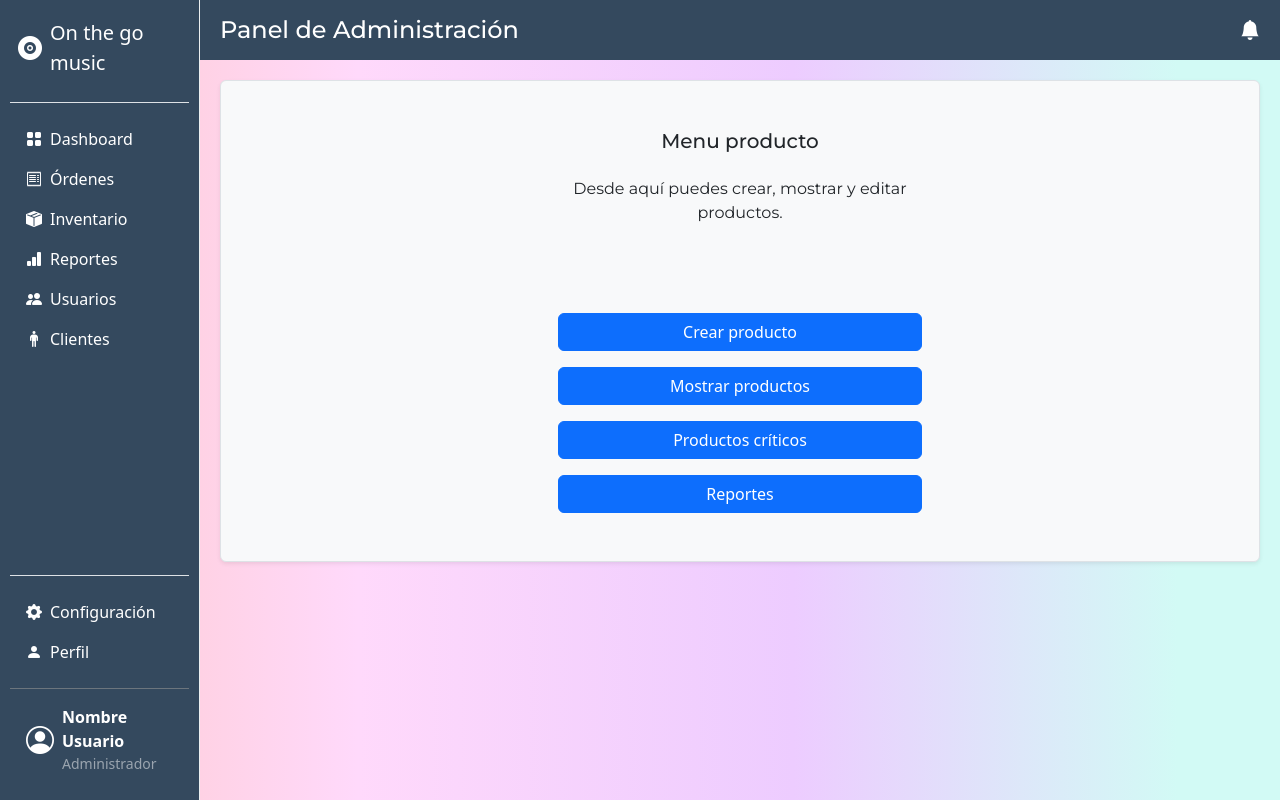
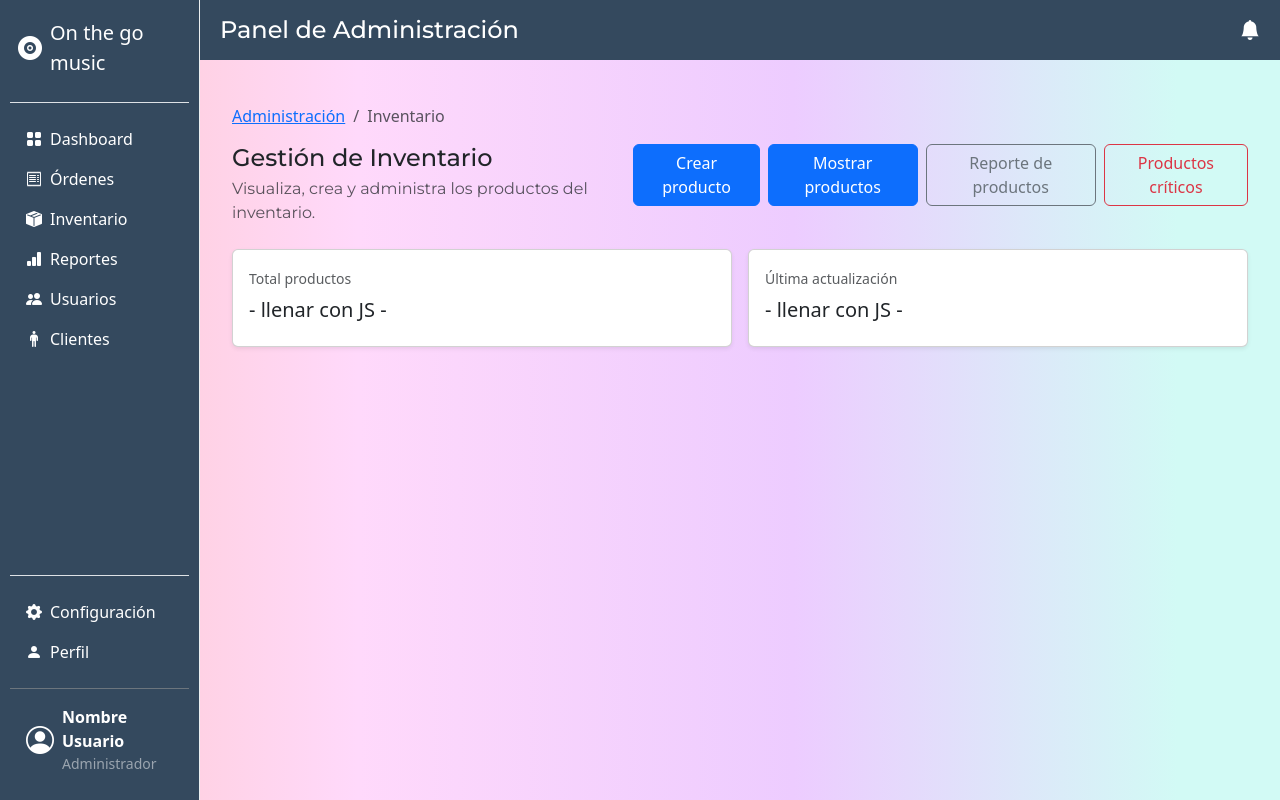
Before and after one commit to DamagedGhost/otgm-react, a React (Create React App) app: page /Admin/Inventario in a window 1280 px wide. Built offline with nearby package versions, Linux system fonts and the light colour scheme.

Commit message:
Detalles Boleta y Inventario

```diff
--- a/src/App.js
+++ b/src/App.js
@@ -57,7 +57,7 @@ function App() {
         <Route path="/Admin/Inventario" element={<MainInventario />} />
         <Route path="/Admin/Inventario/NuevoProducto" element={<NuevoProducto />} />
         <Route path="/Admin/Inventario/ListadoProductos" element={<ListadoProductos />} />
-        <Route path="/Admin/Inventario/EditarProducto" element={<EditarProducto />} />
+        <Route path="/Admin/Inventario/EditarProducto/:id" element={<EditarProducto />} /> {/* <--- ASÍ DEBE QUEDAR */}
         <Route path="/Admin/Inventario/ProductoReporte" element={<ProductoReporte />} />
         <Route path="/Admin/Inventario/ProductosCriticos" element={<ProductosCriticos />} />
         {/* ADMIN USUARIOS ROUTES */}
--- a/src/pages/admin/AdminHomePage.js
+++ b/src/pages/admin/AdminHomePage.js
@@ -1,64 +1,22 @@
 import React from 'react';
 import AdminTemplate from '../../templates/AdminTemplate';
-import Box from '@mui/material/Box'; // Necesitamos Box para ordenar los gráficos
-import DonutChart from '../../components/organisms/Grafico';
-
-// --- DATA DE DEMOSTRACIÓN ---
-
-// 1. Demo para "Usuarios"
-const userStatusData = [
-  { id: 0, label: 'Activos', value: 125, color: '#00C49F' },
-  { id: 1, label: 'Inactivos', value: 40, color: '#FFBB28' },
-  { id: 2, label: 'Baneados', value: 12, color: '#FF8042' },
-];
-
-// 2. Demo para "Órdenes" (el "etc.")
-const orderStatusData = [
-  { id: 0, label: 'Pendientes', value: 35, color: '#0088FE' },
-  { id: 1, label: 'Enviadas', value: 80, color: '#00C49F' },
-  { id: 2, label: 'Completadas', value: 210, color: '#98bf45' },
-  { id: 3, label: 'Canceladas', value: 15, color: '#fa938e' },
-];
-// ------------------------------
-
 
 const AdminHomePage = () => {
     return (
-        <AdminTemplate>
-            <main className="flex-grow-1" id="main-content">
-                <div className="container-fluid p-4">
-                    <h2 className="h5 mb-4">Bienvenido al panel de administración</h2>
-                    <p>Desde aquí puedes gestionar las órdenes, el inventario, los reportes y más.</p>
-                </div>
+      <AdminTemplate>
+        <main className="flex-grow-1" id="main-content" role="main">
+          <div className="container-fluid py-4">
+            <nav aria-label="breadcrumb" className="mb-3">
+              <ol className="breadcrumb mb-0">
+                <li className="breadcrumb-item active" aria-current="page">Administración</li>
+              </ol>
+            </nav>
+            <h2 className="h5 mb-4">Bienvenido al panel de administración</h2>
+            <p>Desde aquí puedes gestionar las órdenes, el inventario, los reportes y más.</p>
+          </div>
+        </main>
+      </AdminTemplate>
 
-                <div className="card shadow-sm mb-4 text-center profile-card-animation">
-                  {/* Contenedor para los gráficos */}
-                  <Box
-                    sx={{
-                      display: 'flex',
-                      flexWrap: 'wrap', // Para que se ajusten en móviles
-                      justifyContent: 'center', // Centramos los gráficos
-                      gap: 4, // Espacio entre gráficos
-                      p: 2
-                    }}
-                  >
-
-                    {/* 👇 Gráfico 1: Pasamos la data y título de Usuarios */}
-                    <DonutChart
-                      title="Usuarios por Estado"
-                      data={userStatusData}
-                    />
-
-                    {/* 👇 Gráfico 2: Pasamos la data y título de Órdenes */}
-                    <DonutChart
-                      title="Órdenes por Estado"
-                      data={orderStatusData}
-                    />
-
-                  </Box>
-                </div>
-            </main>
-        </AdminTemplate>
     );
 };
 
--- a/src/pages/admin/Boleta/MainBoleta.js
+++ b/src/pages/admin/Boleta/MainBoleta.js
@@ -19,7 +19,6 @@ const MainBoleta = () => {
               <p className="text-muted mb-0">Visualiza, crea y administra las boletas emitidas por el sistema.</p>
             </div>
             <div className="d-flex gap-2">
-              <Button label="Crear Boleta" href="/Admin/Boleta/Nueva" />
               <Button label="Mostrar Boletas" href="/Admin/Boleta/MostrarBoletas" />
             </div>
           </header>
@@ -27,60 +26,25 @@ const MainBoleta = () => {
           <section aria-labelledby="boleta-overview" className="mb-4">
             <h2 id="boleta-overview" className="visually-hidden">Resumen de boletas</h2>
             <div className="row g-3">
-              <div className="col-sm-6 col-md-3">
+              <div className="col-sm-6 col-md-6">
                 <div className="card shadow-sm profile-card-animation-1">
                   <div className="card-body">
                     <small className="text-muted">Total emitidas</small>
-                    <div className="h5 mt-2">1,234</div>
+                    <div className="h5 mt-2">- llenar con JS -</div>
                   </div>
                 </div>
               </div>
-              <div className="col-sm-6 col-md-3">
-                <div className="card shadow-sm profile-card-animation-2">
-                  <div className="card-body">
-                    <small className="text-muted">Pendientes</small>
-                    <div className="h5 mt-2">12</div>
-                  </div>
-                </div>
-              </div>
-              <div className="col-sm-6 col-md-3">
-                <div className="card shadow-sm profile-card-animation-3">
-                  <div className="card-body">
-                    <small className="text-muted">Rechazadas</small>
-                    <div className="h5 mt-2">3</div>
-                  </div>
-                </div>
-              </div>
-              <div className="col-sm-6 col-md-3">
+              <div className="col-sm-6 col-md-6">
                 <div className="card shadow-sm profile-card-animation-4">
                   <div className="card-body">
                     <small className="text-muted">Última emisión</small>
-                    <div className="h5 mt-2">2025-10-29</div>
+                    <div className="h5 mt-2">- llenar con JS -</div>
                   </div>
                 </div>
               </div>
             </div>
           </section>
 
-          <section aria-labelledby="boleta-actions">
-            <div className="d-flex align-items-center mb-3">
-              <label htmlFor="boleta-search" className="me-2 visually-hidden">Buscar boletas</label>
-              <input
-                id="boleta-search"
-                type="search"
-                className="form-control me-3 profile-card-animation"
-                placeholder="Buscar por número, cliente o referencia"
-                style={{ maxWidth: 420 }}
-                aria-label="Buscar boletas"
-              />
-            </div>
-
-            <div className="card shadow-sm profile-card-animation">
-              <div className="card-body">
-                <p className="text-muted mb-0">Tabla de boletas (placeholder). En la siguiente pantalla podrás filtrar y gestionar cada registro.</p>
-              </div>
-            </div>
-          </section>
         </div>
       </main>
     </AdminTemplate>
--- a/src/pages/admin/Boleta/MostrarBoletas.js
+++ b/src/pages/admin/Boleta/MostrarBoletas.js
@@ -3,14 +3,21 @@ import AdminTemplate from "../../../templates/AdminTemplate";
 const MostrarBoletas = () => {
     return (
         <AdminTemplate>
-            <div id="main-content" className="flex-grow-1">
-            <div className="">
-                <h2 className="h5 mb-4">Menu Listado de Boletas</h2>
+        <main className="flex-grow-1" id="main-content" role="main">
+            <div className="container-fluid py-4">
+            <nav aria-label="breadcrumb" className="mb-3">
+                <ol className="breadcrumb mb-0">
+                <li className="breadcrumb-item"><a href="/Admin">Administración</a></li>
+                <li className="breadcrumb-item"><a href="/Admin/Boleta">Boletas</a></li>
+                <li className="breadcrumb-item active" aria-current="page">Mostrar Boletas</li>
+                </ol>
+            </nav>
+            <h2 className="h5 mb-4">Menu Listado de Boletas</h2>
             </div>
             <div className="container-fluid p-4 bg-white shadow-sm rounded">
-                <table id="dataTable" className="table table-striped table-bordered">
+            <table id="dataTable" className="table table-striped table-bordered">
                 <thead>
-                    <tr>
+                <tr>
                     <th>Número</th>
                     <th>Fecha</th>
                     <th>Cliente</th>
@@ -18,15 +25,15 @@ const MostrarBoletas = () => {
                     <th>Método de Pago</th>
                     <th>Estado</th>
                     <th>Acciones</th>
-                    </tr>
+                </tr>
                 </thead>
-                <tbody>
-                    {/* Se llenará con JS */}
-                </tbody>
-                </table>
+                {/* Aquí irán las filas de las boletas dinámicamente */}
+                <tbody />
+            </table>
             </div>
-            </div>
+        </main>
         </AdminTemplate>
+
     );
 }
 
--- a/src/pages/admin/Inventario/EditarProducto.js
+++ b/src/pages/admin/Inventario/EditarProducto.js
@@ -62,8 +62,16 @@ const EditarProducto = () => {
 
     return (
         <AdminTemplate>
-            <section className="flex-grow-1" id="main-content">
-                <div className="bg-white p-4 shadow-sm rounded">
+            <section className="flex-grow-1" id="main-content" role="main">
+                <div className="container-fluid py-4">
+                    <nav aria-label="breadcrumb" className="mb-3">
+                        <ol className="breadcrumb mb-0">
+                            <li className="breadcrumb-item"><a href="/Admin">Administración</a></li>
+                            <li className="breadcrumb-item"><a href="/Admin/Inventario">Inventario</a></li>
+                            <li className="breadcrumb-item active" aria-current="page">Editar Producto</li>
+                        </ol>
+                    </nav>
+                    <div className="bg-white p-4 shadow-sm rounded">
                     <h1>Editar Producto (ID: {formData.id})</h1>
 
                     <form id="editForm" onSubmit={handleSubmit}>
@@ -159,6 +167,7 @@ const EditarProducto = () => {
                             </button>
                         </div>
                     </form>
+                    </div>
                 </div>
             </section>
         </AdminTemplate>
--- a/src/pages/admin/Inventario/ListadoProductos.js
+++ b/src/pages/admin/Inventario/ListadoProductos.js
@@ -21,9 +21,26 @@ const ListadoProductos = () => {
 
     return (
         <AdminTemplate>
-            <div className="flex-grow-1" id="main-content">
-                <div className="bg-white p-4 shadow-sm rounded">
-                    <h2 className="h5 mb-4">Listado de Productos</h2>
+            <main className="flex-grow-1" id="main-content" role="main">
+            <div className="container-fluid py-4">
+                <nav aria-label="breadcrumb" className="mb-3">
+                <ol className="breadcrumb mb-0">
+                    <li className="breadcrumb-item"><a href="/Admin">Administración</a></li>
+                    <li className="breadcrumb-item"><a href="/Admin/Inventario">Inventario</a></li>
+                    <li className="breadcrumb-item active" aria-current="page">Listado Productos</li>
+                </ol>
+                </nav>
+
+                <header className="d-flex align-items-start justify-content-between mb-4">
+                <div>
+                    <h1 className="h4 mb-1">Gestión de Inventario</h1>
+                    <p className="text-muted mb-0">Visualiza, crea y administra los productos del inventario.</p>
+                </div>
+                <div className="d-flex gap-2">
+                    <a className="btn btn-outline-primary" href="/Admin/Inventario/NuevoProducto">Crear producto</a>
+                    <a className="btn btn-primary" href="/Admin/Inventario/ListadoProductos">Mostrar productos</a>
+                </div>
+                </header>
                     <div className="table-responsive">
                         <table id="dataTable" className="table table-striped table-bordered">
                             <thead>
@@ -74,7 +91,7 @@ const ListadoProductos = () => {
                         </table>
                     </div>
                 </div>
-            </div>
+            </main>
         </AdminTemplate>
     );
 };
--- a/src/pages/admin/Inventario/MainInventario.js
+++ b/src/pages/admin/Inventario/MainInventario.js
@@ -5,21 +5,52 @@ import Button from '../../../components/atoms/Button';
 const MainInventario = () => {
     return (
         <AdminTemplate>
-            <div className="flex-grow-1 " id="main-content">
-            <div className="d-flex flex-column align-items-center bg-light border rounded p-4 gap-4 shadow-sm">
-            <div className="text-center p-4 col-5">
-                <h2 className="h5 mb-4">Menu producto</h2>
-                <p>Desde aquí puedes crear, mostrar y editar productos.</p>
-                {/* Contenido adicional del panel de administración */}
+          <main className="flex-grow-1" id="main-content" role="main">
+            <div className="container-fluid py-4">
+              <nav aria-label="breadcrumb" className="mb-3">
+                <ol className="breadcrumb mb-0">
+                  <li className="breadcrumb-item"><a href="/Admin">Administración</a></li>
+                  <li className="breadcrumb-item active" aria-current="page">Inventario</li>
+                </ol>
+              </nav>
+
+              <header className="d-flex align-items-start justify-content-between mb-4">
+                <div>
+                  <h1 className="h4 mb-1">Gestión de Inventario</h1>
+                  <p className="text-muted mb-0">Visualiza, crea y administra los productos del inventario.</p>
+                </div>
+                <div className="d-flex gap-2">
+                  <Button label="Crear producto" href="/Admin/Inventario/NuevoProducto" />
+                  <Button label="Mostrar productos" href="/Admin/Inventario/ListadoProductos" />
+                  <Button label="Reporte de productos" variant="outline-secondary" href="/Admin/Inventario/ProductoReporte" />
+                  <Button label="Productos críticos" variant="outline-danger" href="/Admin/Inventario/ProductosCriticos" />
+                </div>
+              </header>
+
+              <section aria-labelledby="inventario-overview" className="mb-4">
+                <h2 id="inventario-overview" className="visually-hidden">Resumen de inventario</h2>
+                <div className="row g-3">
+                  <div className="col-sm-6 col-md-6">
+                    <div className="card shadow-sm profile-card-animation-1">
+                      <div className="card-body">
+                        <small className="text-muted">Total productos</small>
+                        <div className="h5 mt-2">- llenar con JS -</div>
+                      </div>
+                    </div>
+                  </div>
+                  <div className="col-sm-6 col-md-6">
+                    <div className="card shadow-sm profile-card-animation-4">
+                      <div className="card-body">
+                        <small className="text-muted">Última actualización</small>
+                        <div className="h5 mt-2">- llenar con JS -</div>
+                      </div>
+                    </div>
+                  </div>
+                </div>
+              </section>
+
             </div>
-            <div className="d-flex flex-column gap-3 p-4 col-5" id="user-menu">
-                <Button label="Crear producto" href="/Admin/Inventario/NuevoProducto" />
-                <Button label="Mostrar productos" href="/MostrarProductos" />
-                <Button label="Productos críticos" href="/ProductosCriticos" />
-                <Button label="Reportes" href="/Reportes" />
-            </div>
-            </div>
-            </div>
+          </main>
         </AdminTemplate>
     );
 };
--- a/src/pages/admin/Inventario/NuevoProducto.js
+++ b/src/pages/admin/Inventario/NuevoProducto.js
@@ -39,12 +39,33 @@ const NuevoProducto = () => {
 
     return (
       <AdminTemplate>
-        <section className="flex-grow-1" id="main-content">
-            <div className="bg-white p-4 shadow-sm rounded">
-                <h1>Nuevo Producto</h1>
+        <main className="flex-grow-1" id="main-content" role="main">
+          <div className="container-fluid py-4">
+            <nav aria-label="breadcrumb" className="mb-3">
+              <ol className="breadcrumb mb-0">
+                <li className="breadcrumb-item"><a href="/Admin">Administración</a></li>
+                <li className="breadcrumb-item"><a href="/Admin/Inventario/ListadoProductos">Inventario</a></li>
+                <li className="breadcrumb-item active" aria-current="page">Nuevo Producto</li>
+              </ol>
+            </nav>
+
+            <header className="d-flex align-items-start justify-content-between mb-4">
+              <div>
+                <h1 className="h4 mb-1">Gestión de Inventario</h1>
+                <p className="text-muted mb-0">Visualiza, crea y administra los productos del inventario.</p>
+              </div>
+              <div className="d-flex gap-2">
+                <a className="btn btn-primary" href="/Admin/Inventario/NuevoProducto">Crear producto</a>
+                <a className="btn btn-outline-primary" href="/Admin/Inventario/ListadoProductos">Mostrar productos</a>
+              </div>
+            </header>
+
+            <section>
+              <div className="card shadow-sm">
+                <div className="card-body">
+                  <h2 className="h5 mb-4">Nuevo Producto</h2>
 
                   <form id="registrationForm" onSubmit={handleSubmit}>
-
                     <div className="row">
                       <div className="col-md-6 mb-3">
                         <label htmlFor="codigo">Código Producto *</label>
@@ -64,7 +85,7 @@ const NuevoProducto = () => {
                       </div>
                     </div>
 
-                    {/* --- CAMPO DE IMAGEN AÑADIDO --- */}
+                    {/* Imagen */}
                     <div className="mb-3">
                       <label htmlFor="image">URL de la Imagen</label>
                       <input
@@ -77,7 +98,6 @@ const NuevoProducto = () => {
                         placeholder="https://ejemplo.com/imagen.png"
                       />
                     </div>
-                    {/* --- FIN DE CAMPO AÑADIDO --- */}
 
                     <div className="mb-3">
                       <label htmlFor="descripcion">Descripción</label>
@@ -137,7 +157,10 @@ const NuevoProducto = () => {
                     </div>
                   </form>
                 </div>
+              </div>
             </section>
+          </div>
+        </main>
       </AdminTemplate>
     );
 }
--- a/src/pages/admin/Inventario/ProductoReporte.js
+++ b/src/pages/admin/Inventario/ProductoReporte.js
@@ -3,14 +3,24 @@ import AdminTemplate from "../../../templates/AdminTemplate";
 const Reporte = () => {
     return (
         <AdminTemplate>
-            <div className="flex-grow-1" id="main-content">
-                <div className="bg-white p-4 shadow-sm rounded">
-                    <h2 className="h5 mb-4">Reporte de Inventario</h2>
-                    <div className="container-fluid p-4">
-                        <p>Aquí se mostrarán los gráficos y tablas relacionadas con el reporte de inventario.</p>
+            <main className="flex-grow-1" id="main-content" role="main">
+                <div className="container-fluid py-4">
+                    <nav aria-label="breadcrumb" className="mb-3">
+                        <ol className="breadcrumb mb-0">
+                            <li className="breadcrumb-item"><a href="/Admin">Administración</a></li>
+                            <li className="breadcrumb-item"><a href="/Admin/Inventario">Inventario</a></li>
+                            <li className="breadcrumb-item active" aria-current="page">Reporte</li>
+                        </ol>
+                    </nav>
+
+                    <div className="bg-white p-4 shadow-sm rounded">
+                        <h2 className="h5 mb-4">Reporte de Inventario</h2>
+                        <div className="container-fluid p-4">
+                            <p>Aquí se mostrarán los gráficos y tablas relacionadas con el reporte de inventario.</p>
+                        </div>
                     </div>
                 </div>
-            </div>
+            </main>
         </AdminTemplate>
     );
 }
--- a/src/pages/admin/Inventario/ProductosCriticos.js
+++ b/src/pages/admin/Inventario/ProductosCriticos.js
@@ -3,10 +3,16 @@ import AdminTemplate from "../../../templates/AdminTemplate"
 const ProductosCriticos = () => {
     return (
         <AdminTemplate>
-        <div className="flex-grow-1" id="main-content">
-            <div className="bg-white p-4 shadow-sm rounded">
-                {/* Implementar graficos que muestre productos críticos */}
-                <div>
+            <main className="flex-grow-1" id="main-content" role="main">
+                <div className="container-fluid py-4">
+                    <nav aria-label="breadcrumb" className="mb-3">
+                        <ol className="breadcrumb mb-0">
+                            <li className="breadcrumb-item"><a href="/Admin">Administración</a></li>
+                            <li className="breadcrumb-item"><a href="/Admin/Inventario">Inventario</a></li>
+                            <li className="breadcrumb-item active" aria-current="page">Reporte</li>
+                        </ol>
+                    </nav>
+                <div className="bg-white p-4 shadow-sm rounded mb-4">
                     <h2 className="h5 mb-4">Gráficos de Productos Críticos</h2>
                     <div className="container-fluid p-4">
                         {/* Aquí puedes agregar gráficos utilizando una biblioteca como Chart.js o Recharts */}
@@ -14,7 +20,7 @@ const ProductosCriticos = () => {
                     </div>
                 </div>
                 {/* Implementar tabla que muestre productos críticos */}
-                <div>
+                <div className="bg-white p-4 shadow-sm rounded">
                     <h2 className="h5 mb-4">Productos Críticos</h2>
                     <div className="container-fluid p-4">
                         <table id="dataTable" className="table table-striped table-bordered">
@@ -36,7 +42,7 @@ const ProductosCriticos = () => {
                     </div>
                 </div>
             </div>
-        </div>
+        </main>
         </AdminTemplate>
     );
 };
```
Lines whose indentation alone changed are shown as unchanged.
